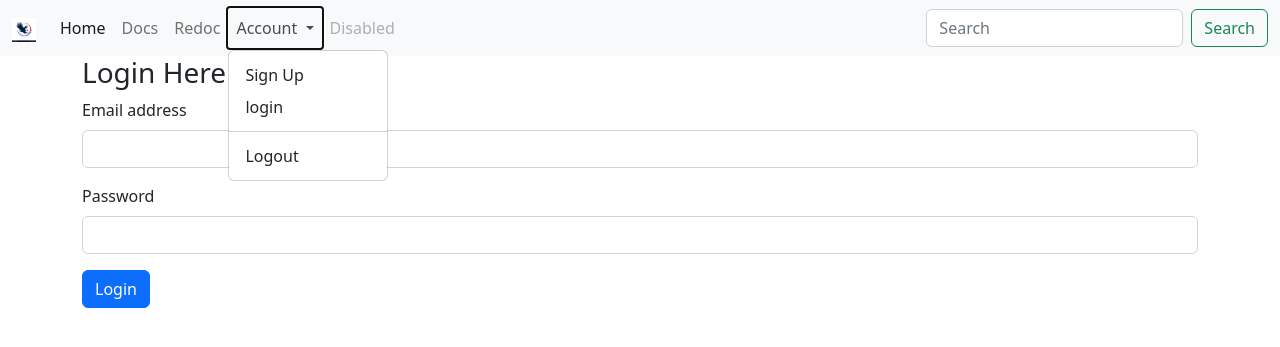
After one commit to JosephJay494/Son-of-the-Creator2, a FastAPI app: template templates/user_auth.html in a window 1280 px wide, after a click on "Account". The commit adds this page. Shown: the top 347 px of the page. Run offline with FastAPI, Linux system fonts and the light colour scheme; the template is opened without the code that fills it, so the values that code supplies are empty; parts of the project's set-up code (start-up, migrations or seed data) failed here and were passed over.

Commit message:
Add to exisiting repository

```diff
--- a/app/main.py
+++ b/app/main.py
@@ -1,7 +1,7 @@
 from fastapi import FastAPI
 from fastapi.middleware.cors import CORSMiddleware
 #from  database import engine
-from .routers import post, user, auth, vote, jps , user_sign_up
+from .routers import post, user, auth, vote, jps , user_sign_up, user_auth
 from .config import settings
 from fastapi.staticfiles import StaticFiles
 
@@ -36,6 +36,7 @@ app.include_router(auth.router)
 app.include_router(vote.router)
 app.include_router(jps.router)
 app.include_router(user_sign_up.router)
+app.include_router(user_auth.router)
 
 
 
--- a/app/routers/jps.py
+++ b/app/routers/jps.py
@@ -16,9 +16,9 @@ templates = Jinja2Templates(directory="templates")
 
 
 @router.get("/")
-def page(request: Request, db: Session = Depends(get_db)):
+def page(request: Request, db: Session = Depends(get_db), msg:str=None):
     books =db.query(models.Books).all()
-    return templates.TemplateResponse("index.html", {'request': request, 'books': books} )
+    return templates.TemplateResponse("index.html", {'request': request, 'books': books, "msg": msg} )
 
 @router.get("/book/{id}")
 def get_posts(request: Request, id: int, db: Session = Depends(get_db)):
--- a/app/routers/user_sign_up.py
+++ b/app/routers/user_sign_up.py
@@ -1,11 +1,12 @@
-from fastapi import Request, APIRouter,  Response, status, HTTPException, Depends, APIRouter
+from urllib import response
+from fastapi import Request, APIRouter, status, HTTPException, Depends, APIRouter, responses
 from fastapi.templating import Jinja2Templates
 from sqlalchemy.exc import IntegrityError
 from sqlalchemy.orm import Session
 from app.database import get_db
 
 from app.models import User
-from app.hashing import Hasher
+from ..hashing import Hasher
 
 
 router = APIRouter(include_in_schema=False)
@@ -31,6 +32,7 @@ async def Sign_up(request: Request, db: Session = Depends(get_db)):
         db.add(user)
         db.commit()
         db.refresh(user)
+        return responses.RedirectResponse("/?msg=Successfully Registered", status_code = status.HTTP_302_FOUND)
     except IntegrityError:
         errors.append("Email already exist")
         return templates.TemplateResponse("user_sign_up.html", {'request': request, "errors": errors} )
--- a/templates/index.html
+++ b/templates/index.html
@@ -7,6 +7,11 @@
 {% block content %}
     <div class="container">
         <h3> Son of the Creator Home Page </h3>
+        {% if msg %}
+            <div class="alert alert-success" role="alert">
+                {{msg}}
+            </div>
+        {% endif %}
         <div class= "row">
             {% for book in books %}
                 <div class="col">
--- a/templates/navbar.html
+++ b/templates/navbar.html
@@ -23,9 +23,9 @@
             </a>
             <ul class="dropdown-menu">
               <li><a class="dropdown-item" href="/register">Sign Up</a></li>
-              <li><a class="dropdown-item" href="#">login</a></li>
+              <li><a class="dropdown-item" href="login">login</a></li>
               <li><hr class="dropdown-divider"></li>
-              <li><a class="dropdown-item" href="#">Something else here</a></li>
+              <li><a class="dropdown-item" href="#">Logout</a></li>
             </ul>
           </li>
           <li class="nav-item">
--- /dev/null
+++ b/templates/user_auth.html
@@ -0,0 +1,22 @@
+{% extends 'base.html' %}
+
+{% block title%}
+    <title> Login Page</title>
+{% endblock%}
+
+{% block content %}
+    <div class="container">
+        <h3> Login Here !!</h3>
+        <form>
+            <div class="mb-3">
+                <label for="email" class="form-label">Email address</label>
+                <input type="email" required class="form-control" name="email" aria-describedby="emailHelp">
+            </div>
+            <div class="mb-3">
+                <label for="password" class="form-label">Password</label>
+                <input type="password" class="form-control" name="password">
+            </div>
+            <button type="submit" class="btn btn-primary">Login</button>
+          </form>
+    </div>
+{%endblock%}
--- a/templates/user_sign_up.html
+++ b/templates/user_sign_up.html
@@ -7,6 +7,11 @@
 {% block content %}
     <div class="container">
         <h1>Sign Up</h1>
+        {% for error in errors %}
+            <div class="alert alert-danger" role="alert">
+                {{ error }}
+            </div>
+        {% endfor %}
         <form method= "POST">
             <div class="mb-3">
                 <label for="email" class="form-label">Email address</label>
```
Also changed, not shown: app/hashing.py (+13 -0 lines), app/routers/user_auth.py (added, +13 -0 lines), README.md.
